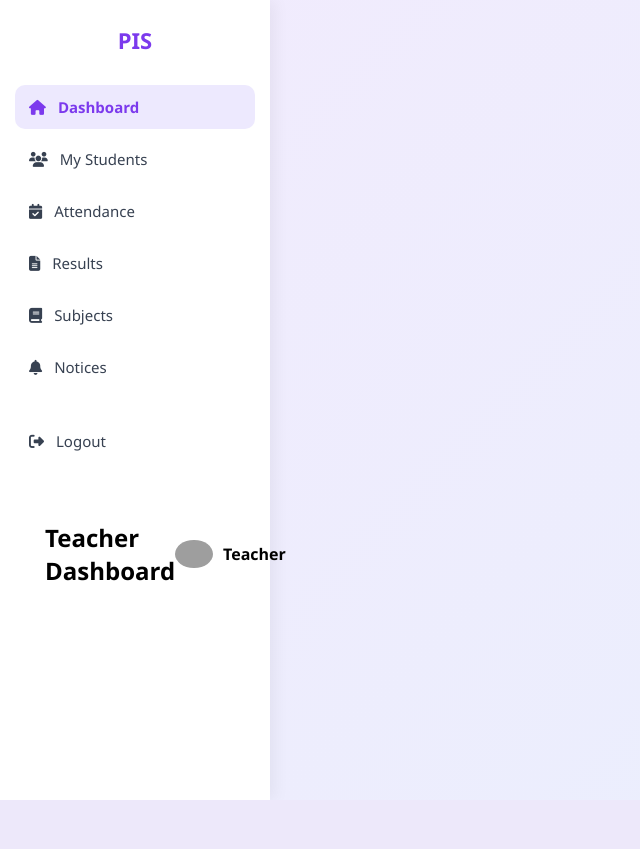
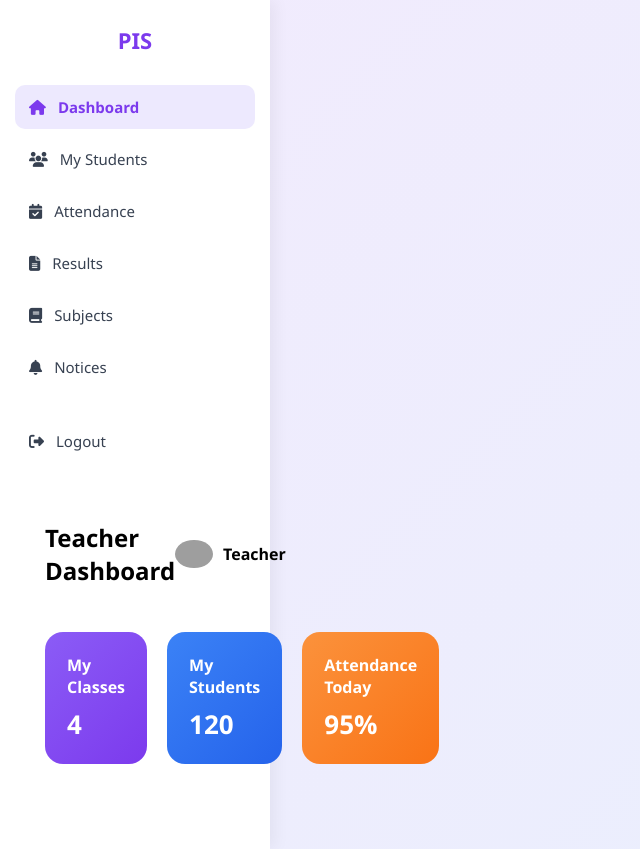
Before and after one commit to Ristel7/School-Management-System, a Flask app: template templates/teacher_dashboard.html in a window 1280 px wide. Shown: the whole page, without its empty margins (0-640 px from the left). Before the commit the page ends 800 px from the top, so only its background shows below. Run offline with Flask 3, Linux system fonts and the light colour scheme; the template is opened without the code that fills it, so the values that code supplies are empty; grey boxes are pictures that could not be loaded.

Commit message:
made body stucture

```diff
--- a/templates/teacher_dashboard.html
+++ b/templates/teacher_dashboard.html
@@ -195,6 +195,23 @@
                         Teacher
                     </div>
                 </div>
+                <!-- SUMMARY CARDS -->
+                <div class="cards">
+                    <div class="card purple">
+                        My Classes
+                        <span>4</span>
+                    </div>
+
+                    <div class="card blue">
+                        My Students
+                        <span>120</span>
+                    </div>
+
+                    <div class="card orange">
+                        Attendance Today
+                        <span>95%</span>
+                    </div>
+
         </div>
 
     </div>
```
